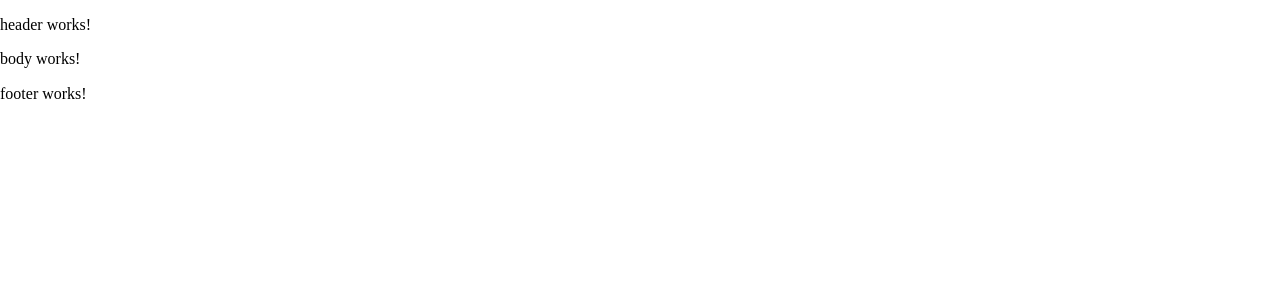
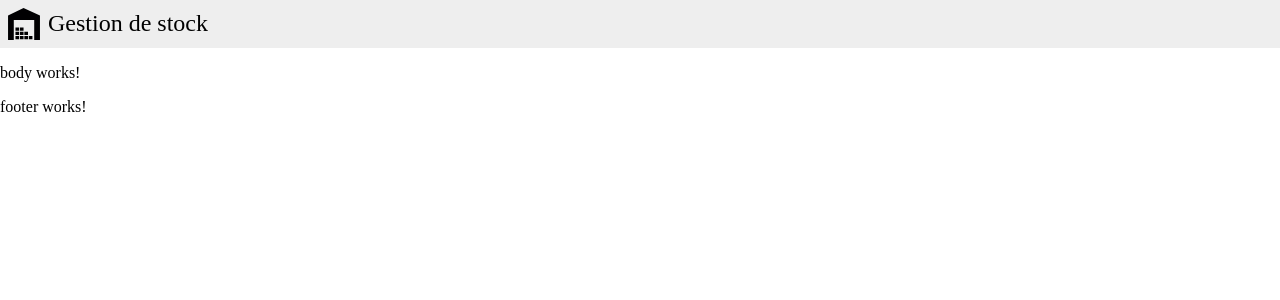
Before and after one commit to jlg-formation/gul-june-2020, an Angular app: page / in a window 1280 px wide. Shown: the top 300 px of the page. Built offline with nearby package versions, Linux system fonts and the light colour scheme.

Commit message:
added header visual (css and dom)

```diff
--- a/src/app/layout/header/header.component.html
+++ b/src/app/layout/header/header.component.html
@@ -1 +1,6 @@
-<p>header works!</p>
+<header>
+  <a href="#">
+    <img src="assets/logo.svg" alt="Logo Gestion Stock">
+    <span>Gestion de stock</span>
+  </a>
+</header>
--- a/src/app/layout/header/header.component.scss
+++ b/src/app/layout/header/header.component.scss
@@ -0,0 +1,23 @@
+img {
+  height: 2em;
+  padding-right: 0.5em;
+}
+
+header {
+  display: flex;
+  align-items: center;
+  background: #eee;
+  height: 3em;
+  padding: 0 0.5em;
+}
+
+a {
+  display: flex;
+  align-items: center;
+  text-decoration: inherit;
+  color: inherit;
+}
+
+span {
+  font-size: 1.5em;
+}
```
